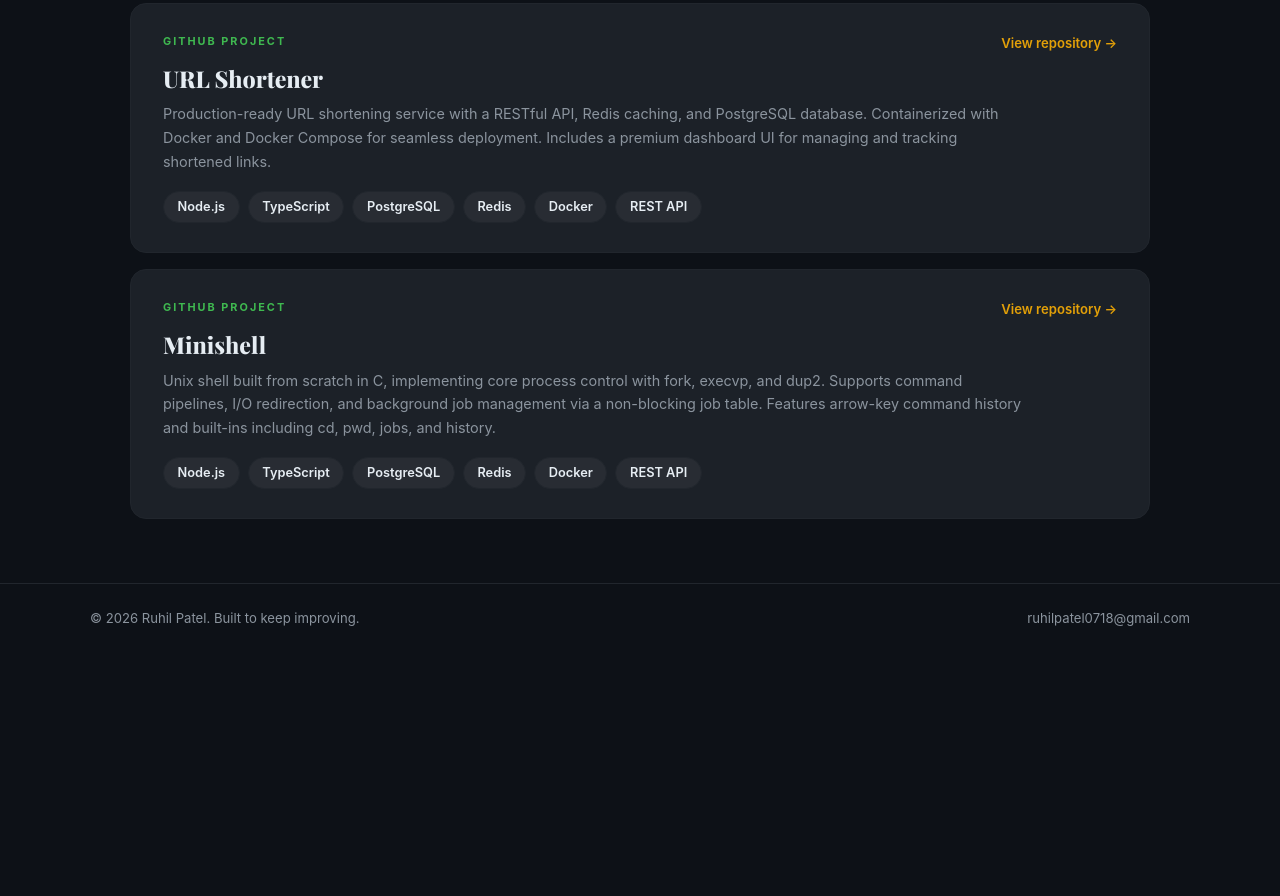
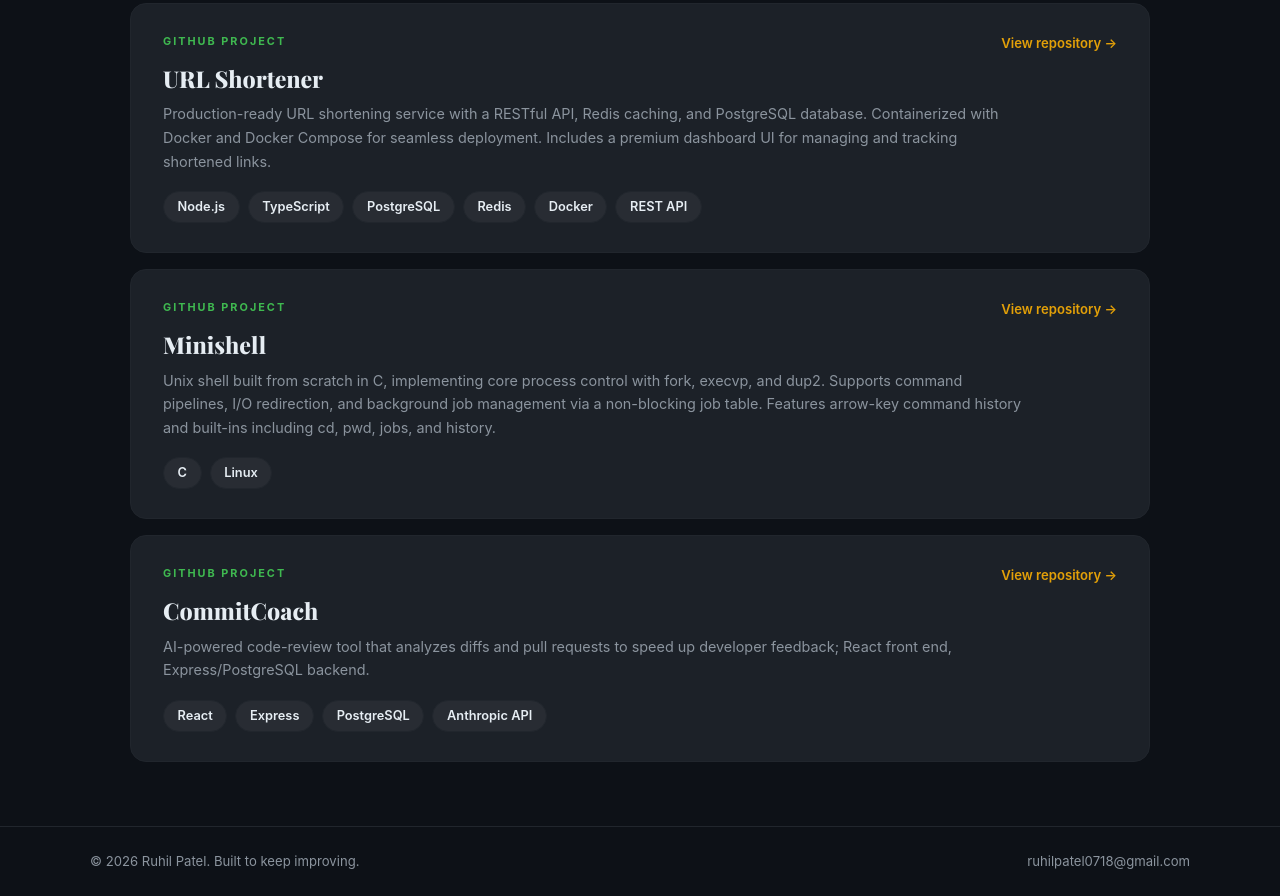
Before and after one commit to Ruhil1807/Ruhil1807.github.io, a plain HTML site: page projects.html in a window 1280 px wide. Shown: the part 1785-2681 px from the top of the page. Before the commit the page ends 2438 px from the top, so only its background shows below. Drawn offline with nearby package versions, Linux system fonts and the light colour scheme.

```diff
--- a/projects.html
+++ b/projects.html
@@ -229,12 +229,23 @@
         <h3>Minishell</h3>
         <p>Unix shell built from scratch in C, implementing core process control with fork, execvp, and dup2. Supports command pipelines, I/O redirection, and background job management via a non-blocking job table. Features arrow-key command history and built-ins including cd, pwd, jobs, and history.</p>
         <div class="proj-tags">
-          <span class="proj-tag">Node.js</span>
-          <span class="proj-tag">TypeScript</span>
+          <span class="proj-tag">C</span>
+          <span class="proj-tag">Linux</span>
+        </div>
+      </div>
+
+      <div class="proj-card fade-in">
+        <div class="proj-card-top">
+          <span class="proj-type">GitHub Project</span>
+          <a class="proj-repo-link" href="https://github.com/Ruhil1807/CommitCoach" target="_blank" rel="noopener">View repository →</a>
+        </div>
+        <h3>CommitCoach</h3>
+        <p>AI-powered code-review tool that analyzes diffs and pull requests to speed up developer feedback; React front end, Express/PostgreSQL backend.</p>
+        <div class="proj-tags">
+          <span class="proj-tag">React</span>
+          <span class="proj-tag">Express</span>
           <span class="proj-tag">PostgreSQL</span>
-          <span class="proj-tag">Redis</span>
-          <span class="proj-tag">Docker</span>
-          <span class="proj-tag">REST API</span>
+          <span class="proj-tag">Anthropic API</span>
         </div>
       </div>
 
```
